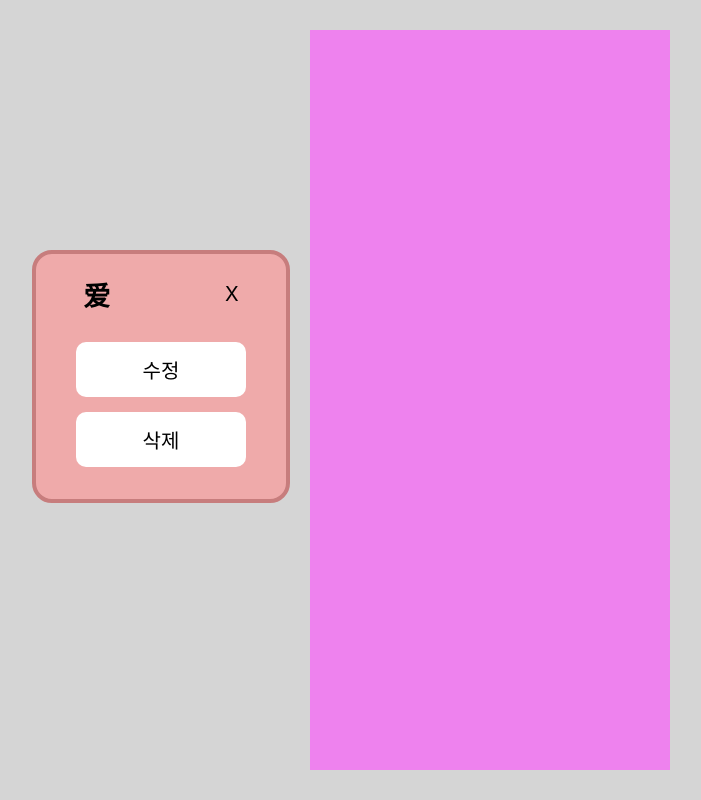
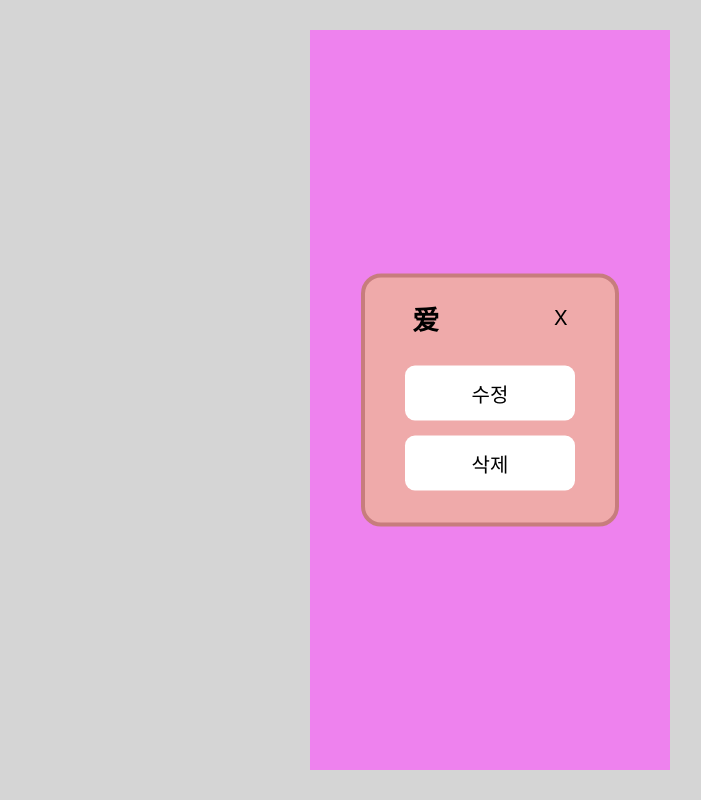
Before and after one commit to NamBaeDeop/VocaJam_FE, a React (Create React App) app: page / in a window 1280 px wide. Shown: the whole page, without its empty margins (150-851 px from the left). Built offline with nearby package versions, Linux system fonts and the light colour scheme.

Commit message:
수정: 모달창 위치

```diff
--- a/src/css/VocaModal.js
+++ b/src/css/VocaModal.js
@@ -8,9 +8,10 @@ export const Modal = styled.div`
     border: 4px solid #C77D7D;
     display: flex;
     flex-direction: column;
-    position: absolute;
-    top: 250px;
-    left: 182px;
+    position: fixed;
+    top: 50%;
+    left: 50%;
+    transform: translate(-50%, -50%);
 `
 export const TitleExit= styled.div`
     width: 100%;
```
